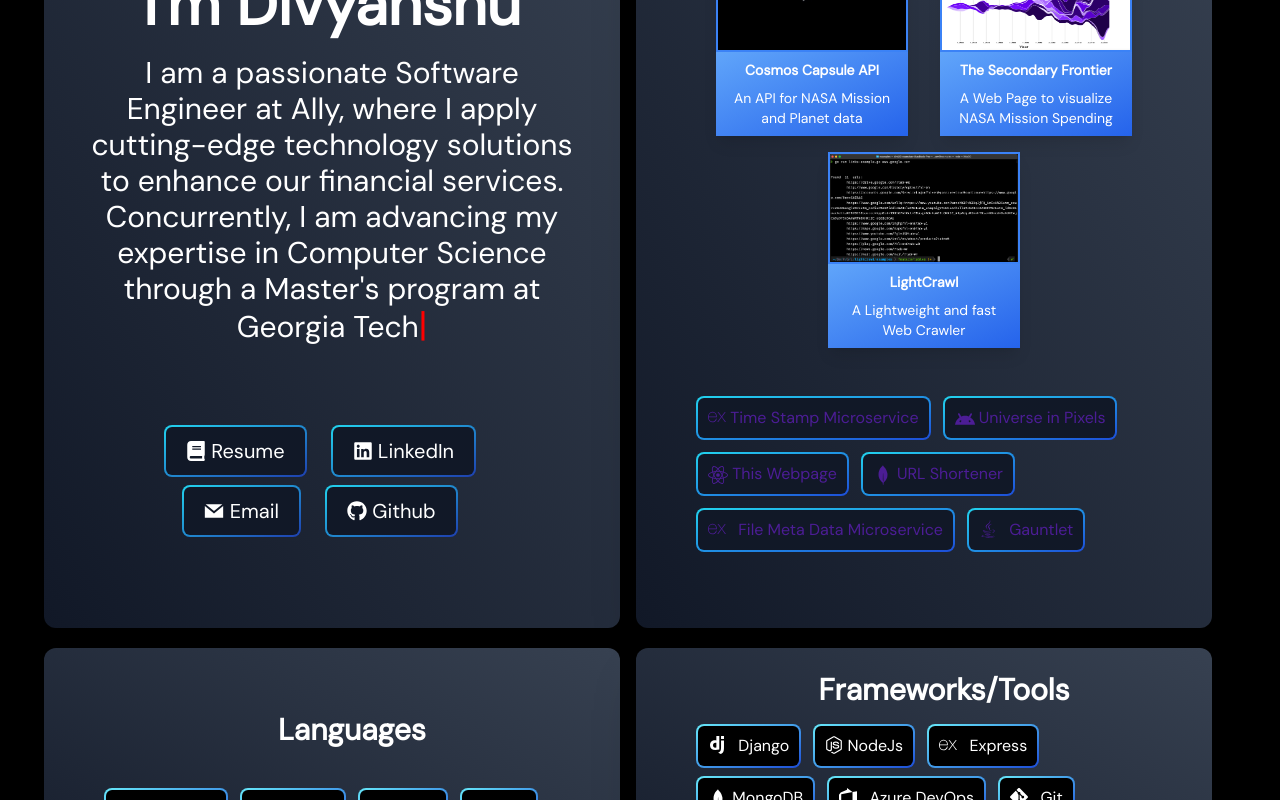
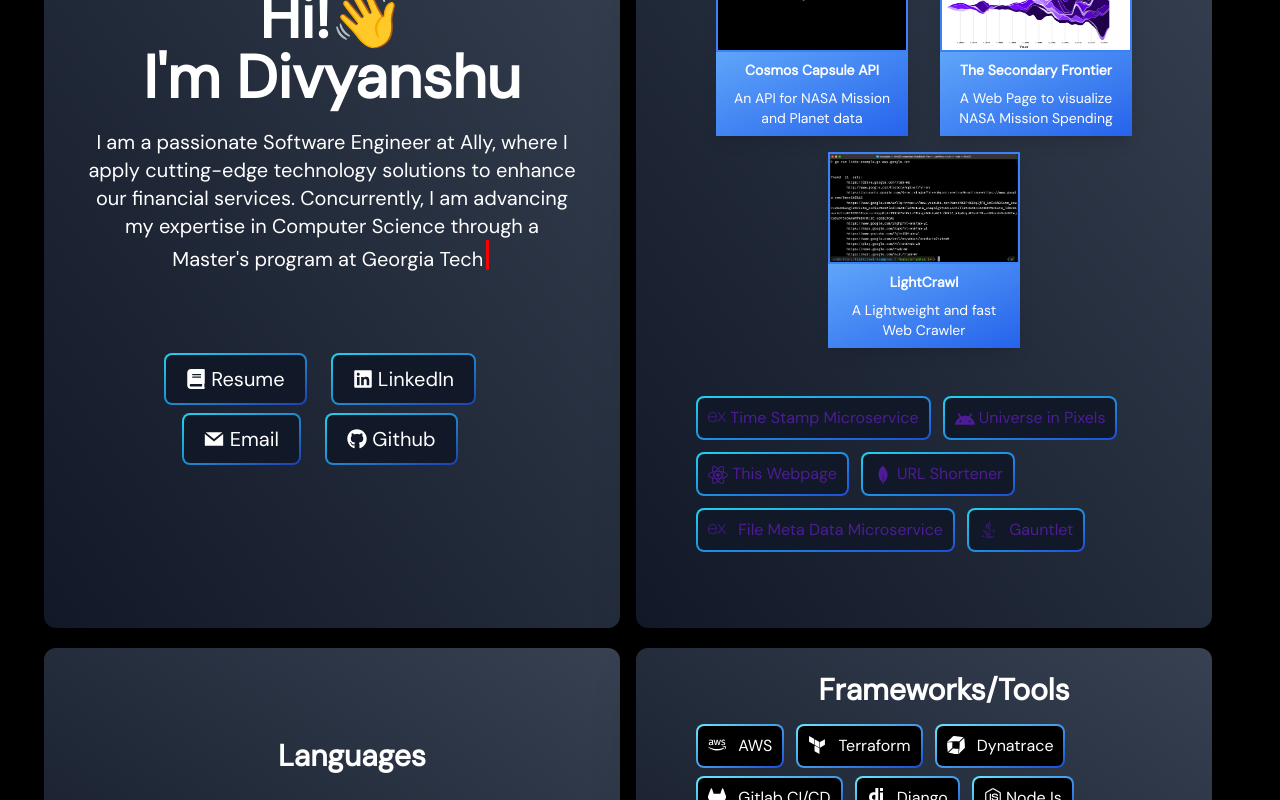
Before and after one commit to divpatel10/divyanshupatel.me, a React (Create React App) app: page / in a window 1280 px wide. Shown: the part 200-1000 px from the top of the page. Built offline with nearby package versions, Linux system fonts and the light colour scheme; the HTML template or start-up script is replaced by a standard one.

Commit message:
updated skills

```diff
--- a/src/components/AboutMe.js
+++ b/src/components/AboutMe.js
@@ -18,7 +18,7 @@
                 <h1 class='anim-slide-up text-4xl sm:text-6xl  leading-relaxed font-semibold mt-6'>
                     Hi!👋 <br />I'm Divyanshu
                 </h1>
-                <p class='anim-slide-up text-xl sm:text-3xl pt-1 pb-4 px-5 mt-4 w-auto inline-block border-b-1 text-ellipsis' >
+                <p class='anim-slide-up text-xl sm:text-xl pt-1 pb-4 px-5 mt-4 w-auto inline-block border-b-1 text-ellipsis' >
                 I am a passionate Software Engineer at Ally, where I apply cutting-edge technology solutions to enhance our financial services. Concurrently, I am advancing my expertise in Computer Science through a Master's program at Georgia Tech
                     <span class = "cursor" data-reactid="12">|</span>
                 </p>
--- a/src/components/Frameworks.js
+++ b/src/components/Frameworks.js
@@ -1,6 +1,6 @@
 import React from "react"
 import SkillTag from "./SkillTag";
-import { SiExpress, SiMongodb, SiAzuredevops, SiGit, SiTailwindcss, SiAndroidstudio, SiDjango } from 'react-icons/si';
+import { SiExpress, SiMongodb, SiAzuredevops, SiGit, SiTailwindcss, SiAndroidstudio, SiDjango, SiDynatrace, SiAmazonaws, SiTerraform, SiGitlab } from 'react-icons/si';
 import { FaBootstrap, FaNodeJs } from 'react-icons/fa';
 
 function Frameworks() {
@@ -15,6 +15,10 @@
 
             <div class='anim-fade-in -mt-2 flex flex-wrap -m-1 p-6 sm:px-10'>
 
+                <SkillTag title="AWS" icon={<SiAmazonaws class="inline-block text-lg mr-2 -mt-1" />} />
+                <SkillTag title="Terraform" icon={<SiTerraform class="inline-block text-lg mr-2 -mt-1" />} />
+                <SkillTag title="Dynatrace" icon={<SiDynatrace class="inline-block text-lg mr-2 -mt-1" />} />
+                <SkillTag title="Gitlab CI/CD" icon={<SiGitlab class="inline-block text-lg mr-2 -mt-1" />} />
                 <SkillTag title="Django" icon={<SiDjango class="inline-block text-lg mr-2 -mt-1" />} />
                 <SkillTag title="NodeJs" icon={<FaNodeJs class="inline-block text-lg -mt-1" />} />
                 <SkillTag title="Express" icon={<SiExpress class="inline-block text-lg mr-2 -mt-1" />} />
```
